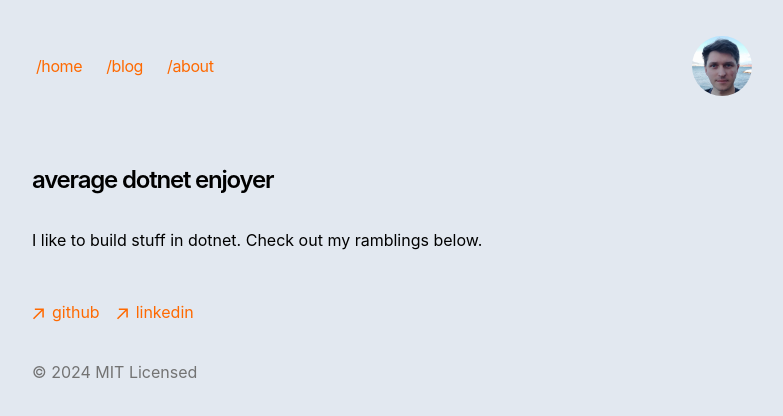
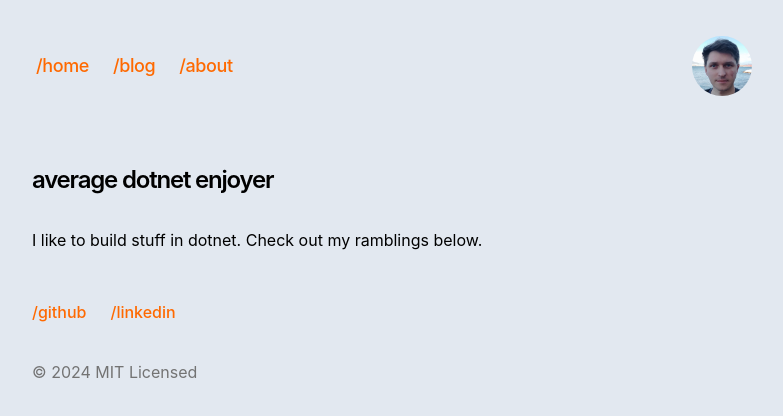
Before and after one commit to ksalk/ksalk.github.io, a Next.js app: page / in a window 1280 px wide. Shown: the top 416 px of the page, without its empty margins (224-1007 px from the left). Built offline with nearby package versions, Linux system fonts and the light colour scheme.

Commit message:
More emphasis on links in navbar and footer

```diff
--- a/app/components/footer.tsx
+++ b/app/components/footer.tsx
@@ -27,8 +27,7 @@ export default function Footer() {
             target="_blank"
             href="https://github.com/ksalk"
           >
-            <ArrowIcon />
-            <p className="ml-2 h-7">github</p>
+            <p className="h-7 font-medium">/github</p>
           </a>
         </li>
         <li>
@@ -38,8 +37,7 @@ export default function Footer() {
             target="_blank"
             href="https://www.linkedin.com/in/konrad-salkowski/"
           >
-            <ArrowIcon />
-            <p className="ml-2 h-7">linkedin</p>
+            <p className="ml-2 h-7 font-medium">/linkedin</p>
           </a>
         </li>
       </ul>
--- a/app/components/nav.tsx
+++ b/app/components/nav.tsx
@@ -34,7 +34,7 @@ export function Navbar() {
                 <Link
                   key={path}
                   href={path}
-                  className="transition-all flex align-middle relative py-1 px-2 m-1"
+                  className="transition-all flex align-middle relative py-1 px-2 m-1 text-lg font-medium"
                 >
                   {name}
                 </Link>
```
